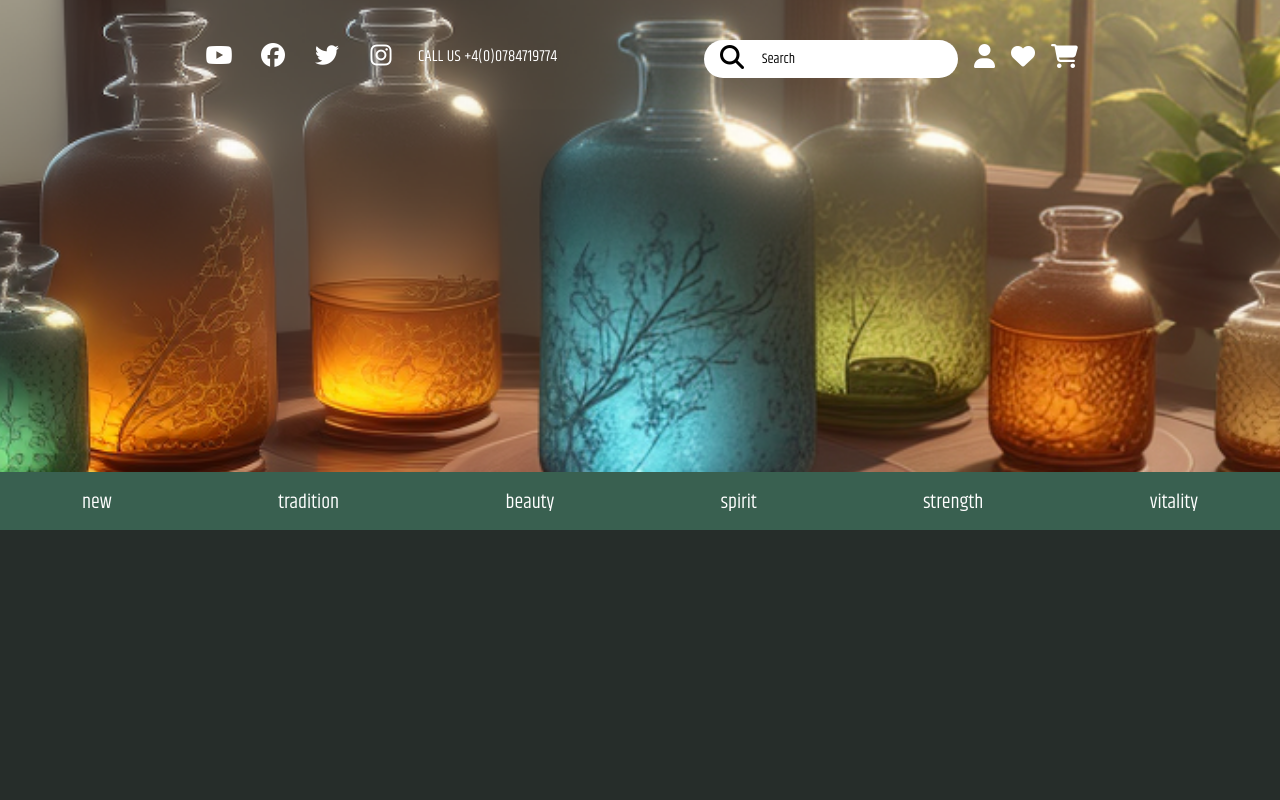
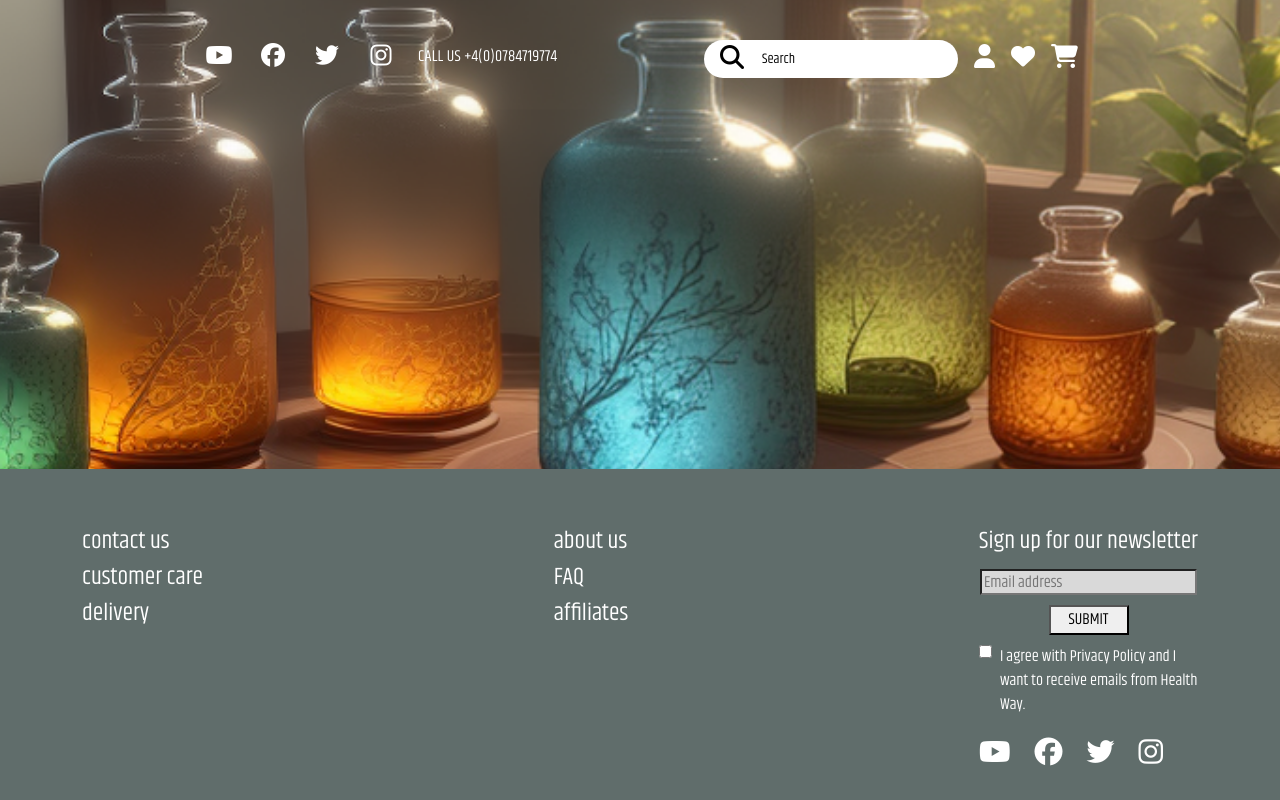
Before and after one commit to IulianC95/monochrome-health-way, a Next.js app: page / in a window 1280 px wide. Shown: the top 800 px of the page. Built offline with nearby package versions, Linux system fonts and the light colour scheme.

Commit message:
footer final

```diff
--- a/src/app/styles/common/_footer.scss
+++ b/src/app/styles/common/_footer.scss
@@ -21,6 +21,8 @@
       align-items: flex-start;
     }
   }
+
+
   &-links {
     display: flex;
     text-transform: lowercase;
@@ -57,7 +59,6 @@
     .newsletter {
       font-size: 16px;
     }
-
   }
 
   .vertical-line {
@@ -68,6 +69,9 @@
 
   .connect-bg {
     background-color: $container-6;
+    position: fixed;
+    bottom: 0;
+    width: 100%;
 
     @include media-breakpoint-up(lg) {
       background-color: transparent;
@@ -91,6 +95,9 @@
 
 @include media-breakpoint-up(lg) {
   section.footer-lg {
+    position: fixed;
+    bottom: 0;
+    width: 100%;
     background-color: $gray-primary;
     height: 331px;
     padding-top: 54px;
@@ -108,7 +115,6 @@
     flex-direction: column;
     width: 219px;
 
-
     form {
       gap: 10px;
 
@@ -120,12 +126,11 @@
         font-size: 16px;
       }
 
-        input[type='text'] {
+      input[type="text"] {
         width: 217px;
         height: 26px;
         background-color: $gray-secondary;
         font-size: 16px;
-
       }
     }
   }
--- a/src/components/Footer.jsx
+++ b/src/components/Footer.jsx
@@ -34,7 +34,7 @@ export default function Footer() {
                     </a>
                   </li>
                   <li>
-                    <a href="/" title="Faq">
+                    <a href="/" title="Faq" className="text-uppercase">
                       Faq
                     </a>
                   </li>
@@ -105,7 +105,7 @@ export default function Footer() {
                       target="_blank"
                       rel="noopener noreferrer"
                     >
-                      <i class="fa-brands fa-youtube"></i>
+                      <i className="fa-brands fa-youtube"></i>
                     </a>
                   </li>
                   <li className="icon-social">
@@ -115,7 +115,7 @@ export default function Footer() {
                       target="_blank"
                       rel="noopener noreferrer"
                     >
-                      <i class="fa-brands fa-facebook"></i>
+                      <i className="fa-brands fa-facebook"></i>
                     </a>
                   </li>
 
@@ -126,7 +126,7 @@ export default function Footer() {
                       target="_blank"
                       rel="noopener noreferrer"
                     >
-                      <i class="fa-brands fa-twitter"></i>
+                      <i className="fa-brands fa-twitter"></i>
                     </a>
                   </li>
 
@@ -137,7 +137,7 @@ export default function Footer() {
                       target="_blank"
                       rel="noopener noreferrer"
                     >
-                      <i class="fa-brands fa-instagram"></i>
+                      <i className="fa-brands fa-instagram"></i>
                     </a>
                   </li>
                 </ul>
@@ -156,17 +156,17 @@ export default function Footer() {
             <div className="footer-inner">
                 <ul>
                   <li>
-                    <a href="/" title="Contact Us">
+                    <a href="/" title="Contact Us" className="text-lowercase">
                       Contact Us
                     </a>
                   </li>
                   <li>
-                    <a href="/" title="Customer Care">
+                    <a href="/" title="Customer Care" className="text-lowercase">
                       Customer Care
                     </a>
                   </li>
                   <li>
-                    <a href="/" title="Delivery">
+                    <a href="/" title="Delivery" className="text-lowercase">
                       Delivery
                     </a>
                   </li>
@@ -177,17 +177,17 @@ export default function Footer() {
             <nav className="footer-nav">
                 <ul>
                   <li>
-                    <a href="/" title="About Us">
+                    <a href="/" title="About Us" className="text-lowercase">
                       About Us
                     </a>
                   </li>
                   <li>
-                    <a href="/" title="Faq">
+                    <a href="/" title="Faq" className="text-uppercase">
                       Faq
                     </a>
                   </li>
                   <li>
-                    <a href="/" title="Affiliates">
+                    <a href="/" title="Affiliates" className="text-lowercase">
                       Affiliates
                     </a>
                   </li>
@@ -237,7 +237,7 @@ export default function Footer() {
                       target="_blank"
                       rel="noopener noreferrer"
                     >
-                      <i class="fa-brands fa-youtube"></i>
+                      <i className="fa-brands fa-youtube"></i>
                     </a>
                   </li>
                   <li className="icon-social">
@@ -247,7 +247,7 @@ export default function Footer() {
                       target="_blank"
                       rel="noopener noreferrer"
                     >
-                      <i class="fa-brands fa-facebook"></i>
+                      <i className="fa-brands fa-facebook"></i>
                     </a>
                   </li>
 
@@ -258,7 +258,7 @@ export default function Footer() {
                       target="_blank"
                       rel="noopener noreferrer"
                     >
-                      <i class="fa-brands fa-twitter"></i>
+                      <i className="fa-brands fa-twitter"></i>
                     </a>
                   </li>
 
@@ -269,7 +269,7 @@ export default function Footer() {
                       target="_blank"
                       rel="noopener noreferrer"
                     >
-                      <i class="fa-brands fa-instagram"></i>
+                      <i className="fa-brands fa-instagram"></i>
                     </a>
                   </li>
                 </ul>
```
Lines whose indentation alone changed are shown as unchanged.
